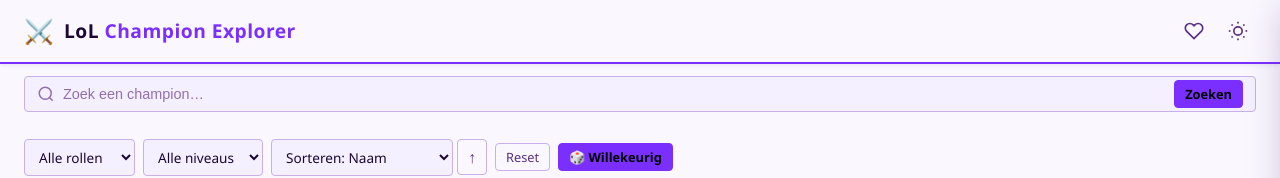
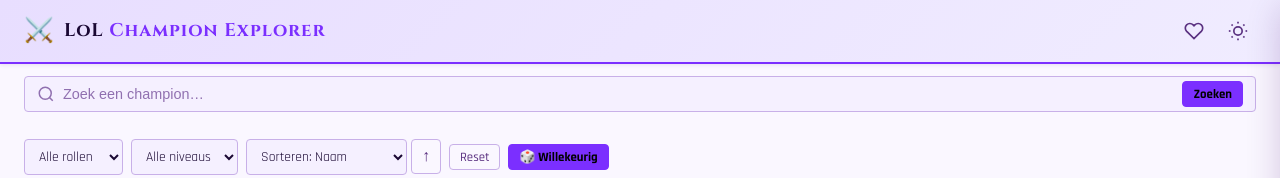
Before and after one commit to durandenis667-source/web-advenced, a website: page index.html in a window 1280 px wide. Both pictures are taken after a click on the button 1238 px from the left and 31 px from the top of the page. Shown: the top 178 px of the page. Drawn offline with Linux system fonts and the light colour scheme; no server answers.

Commit message:
stijl: gaming font, gradienten, hover animatie

```diff
--- a/index.html
+++ b/index.html
@@ -4,6 +4,7 @@
     <meta charset="UTF-8" />
     <meta name="viewport" content="width=device-width, initial-scale=1.0" />
     <title>LoL Champion Explorer</title>
+    <link href="https://fonts.googleapis.com/css2?family=Cinzel:wght@700;900&family=Rajdhani:wght@400;500;600;700&display=swap" rel="stylesheet" />
     <link rel="stylesheet" href="/src/css/style.css" />
   </head>
   <body>
--- a/src/css/style.css
+++ b/src/css/style.css
@@ -64,12 +64,18 @@
 html { scroll-behavior: smooth; }
 
 body {
-  font-family: 'Segoe UI', system-ui, sans-serif;
+  font-family: 'Rajdhani', 'Segoe UI', sans-serif;
   background-color: var(--bg-app);
+  background-image: radial-gradient(ellipse at top, #1a0b2e 0%, var(--bg-app) 65%);
+  background-attachment: fixed;
   color: var(--text-primary);
   line-height: 1.5;
   min-height: 100vh;
   transition: background-color var(--transition), color var(--transition);
+}
+
+[data-theme="light"] body {
+  background-image: radial-gradient(ellipse at top, #e0d4ff 0%, var(--bg-app) 65%);
 }
 
 img { display: block; max-width: 100%; }
@@ -128,14 +134,18 @@ ul { list-style: none; }
   align-items: center;
   justify-content: space-between;
   padding: 0 24px;
-  background-color: var(--bg-surface);
+  background: linear-gradient(135deg, #160924 0%, #1e0535 100%);
   border-bottom: 2px solid var(--accent);
   box-shadow: var(--shadow-sm);
 }
 
+[data-theme="light"] .header {
+  background: linear-gradient(135deg, #e8deff 0%, #f0ecff 100%);
+}
+
 .header__logo { display: flex; align-items: center; gap: 10px; }
 .logo-icon { font-size: 1.5rem; }
-.logo-title { font-size: 1.2rem; font-weight: 700; letter-spacing: 0.5px; }
+.logo-title { font-family: 'Cinzel', serif; font-size: 1.15rem; font-weight: 700; letter-spacing: 1px; }
 .logo-title span { color: var(--accent); }
 .header__actions { display: flex; align-items: center; gap: 8px; }
 
@@ -276,7 +286,7 @@ ul { list-style: none; }
 .champion-card {
   opacity: 0;
   transform: translateY(16px);
-  transition: opacity 0.3s ease, transform 0.3s ease, box-shadow var(--transition), border-color var(--transition);
+  transition: opacity 0.3s ease, transform 0.25s ease, box-shadow 0.25s ease, border-color var(--transition);
   background-color: var(--bg-card);
   border: 1px solid var(--border);
   border-radius: var(--radius);
@@ -286,7 +296,11 @@ ul { list-style: none; }
   cursor: pointer;
 }
 .champion-card.card--visible { opacity: 1; transform: translateY(0); }
-.champion-card:hover { box-shadow: 0 0 0 2px var(--accent), var(--shadow-md); border-color: var(--accent); }
+.champion-card:hover {
+  transform: translateY(-4px) scale(1.02);
+  box-shadow: 0 0 0 2px var(--accent), 0 12px 30px rgba(0,200,230,0.18);
+  border-color: var(--accent);
+}
 
 /* rol-gekleurde streep bovenaan de kaart */
 .champion-card[data-role="Fighter"] { border-top: 3px solid #e8935f; }
@@ -334,7 +348,7 @@ ul { list-style: none; }
 .card__roles { display: flex; flex-wrap: wrap; gap: 4px; }
 
 .card__body { padding: 12px; flex: 1; display: flex; flex-direction: column; gap: 6px; }
-.card__name { font-size: 1rem; font-weight: 700; color: var(--text-primary); }
+.card__name { font-family: 'Cinzel', serif; font-size: 0.95rem; font-weight: 700; color: var(--text-primary); }
 .card__title { font-size: 0.78rem; color: var(--accent); font-style: italic; }
 .card__stats { margin-top: 6px; display: flex; flex-direction: column; gap: 5px; }
 
```
